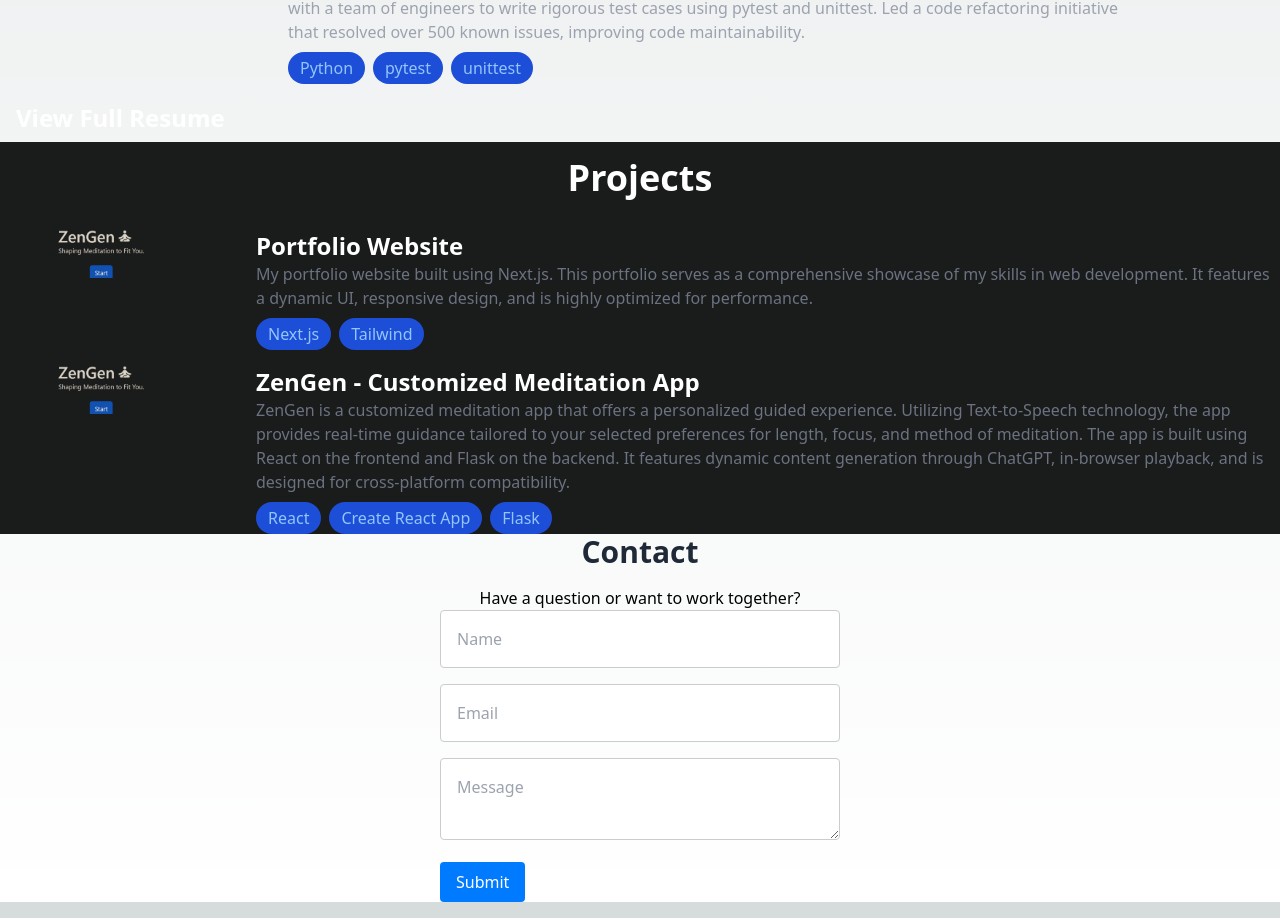
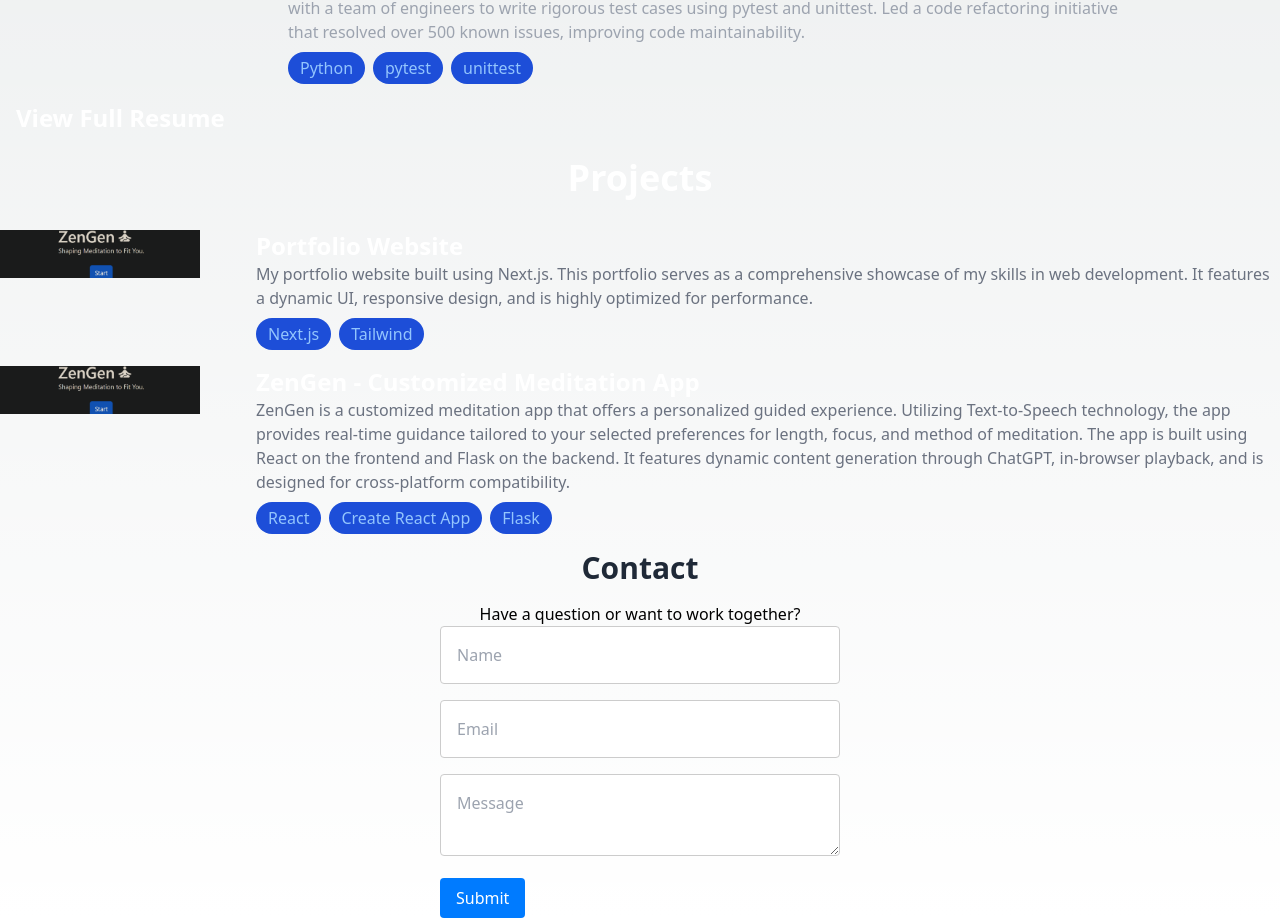
Before and after one commit to csiv23/portfolio, a Next.js app in the folder frontend/: page / in a window 1280 px wide. Shown: the part 1612-2530 px from the top of the page. Built offline with nearby package versions, Linux system fonts and the light colour scheme.

Commit message:
Fixed description

```diff
--- a/frontend/components/Projects.tsx
+++ b/frontend/components/Projects.tsx
@@ -22,7 +22,8 @@ const Projects: FC = () => {
     },
     {
       name: "ZenGen - Customized Meditation App",
-      description: "ZenGen is a customized meditation app that offers a personalized guided experience. Utilizing Text-to-Speech technology, the app provides real-time guidance tailored to your selected preferences for length, focus, and method of meditation. The app is built using React on the frontend and Flask on the backend. It features dynamic content generation through ChatGPT, in-browser playback, and is designed for cross-platform compatibility.",
+      description:
+        "ZenGen is a customized meditation app that offers a personalized guided experience. Utilizing Text-to-Speech technology, the app provides real-time guidance tailored to your selected preferences for length, focus, and method of meditation. The app is built using React on the frontend and Flask on the backend. It features dynamic content generation through ChatGPT, in-browser playback, and is designed for cross-platform compatibility.",
       imageSrc: "/images/zengen.png",
       technologies: ["React", "Create React App", "Flask"],
       link: "https://github.com/yourusername/chat-app",
@@ -31,7 +32,10 @@ const Projects: FC = () => {
 
   return (
     <div
-      style={{ backgroundColor: "rgb(26, 27, 27)", paddingTop: "2vh" }}
+      style={{
+        paddingTop: "2vh",
+        paddingBottom: "2vh",
+      }}
       className="text-center w-full"
     >
       <h2 className="text-4xl font-semibold text-white mb-8">Projects</h2>
```
